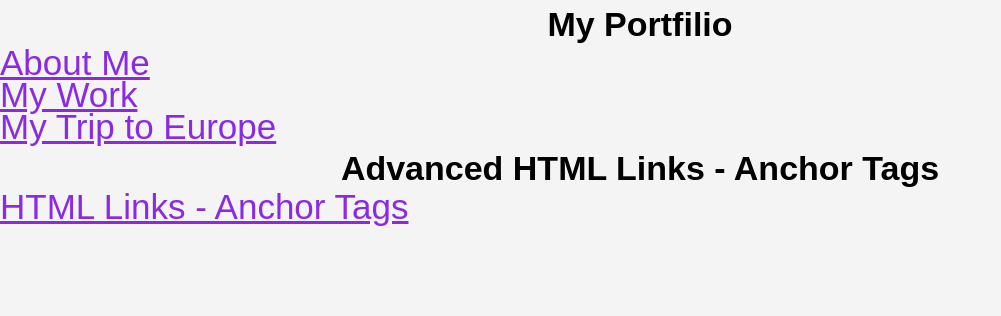
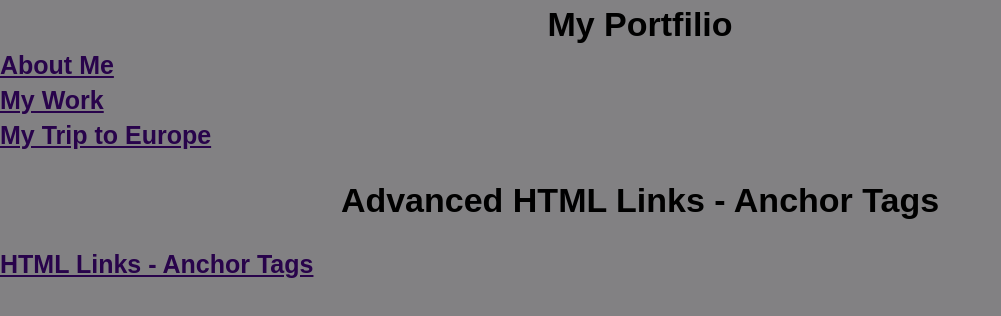
Before and after one commit to itcodegirl/responsive-website-practice, a plain HTML site: page index.html in a window 1280 px wide. Shown: the whole page, without its empty margins (0-1001 px from the left). Drawn offline with Linux system fonts and the light colour scheme.

Commit message:
Udating the style of the link tags

```diff
--- a/index.html
+++ b/index.html
@@ -8,14 +8,15 @@
   </head>
   <body>
     <h1>My Portfilio</h1>
-    <a href="about.html">About Me</a>
+    <a href="about.html" id="link-tag">About Me</a>
     <br />
-    <a href="work.html">My Work</a>
+    <a href="work.html" id="link-tag">My Work</a>
     <br />
-    <a href="blog/europe-trip.html">My Trip to Europe</a>
+    <a href="blog/europe-trip.html" id="link-tag">My Trip to Europe</a>
     <br />
-
+    <br />
     <h1>Advanced HTML Links - Anchor Tags</h1>
-    <a href="anchor-link.html">HTML Links - Anchor Tags</a>
+    <br />
+    <a href="anchor-link.html" id="link-tag">HTML Links - Anchor Tags</a>
   </body>
 </html>
--- a/src/styles.css
+++ b/src/styles.css
@@ -1,6 +1,6 @@
 body {
 	font-family: sofia, sans-serif;
-	background-color: #f4f4f4;
+	background-color: rgb(130, 129, 131);
 	font-size: 20px;
 	margin: 0;
 	padding: 0;
@@ -22,29 +22,18 @@ p {
 	line-height: 32px;
 }
 
-a:link {
-	text-align: center;
-	margin: 0;
-	font-size: 35px;
-	line-height: 30px;
-	color: blueviolet;
-}
-
-.link-tag {
+.link-tag,
+#link-tag {
 	text-align: center;
 	margin: 0;
 	font-size: 25px;
-	line-height: 30px;
+	line-height: 35px;
 	font-weight: 900;
 	font-family: sofia, sans-serif, cursive;
 	font-style: italic, underline;
+	color: rgb(40, 3, 75);
 }
 
-#link-tag {
-	font-size: 30px;
-	line-height: 30px;
-	color: rgb(147, 89, 201);
-	font-weight: 900;
-	font-family: sofia, sans-serif, cursive;
-
+a:hover {
+	color: rgb(40, 3, 75);
 }
```
Also changed, not shown: blog/europe-trip.html (+2 -1 lines), work.html (+2 -1 lines).
